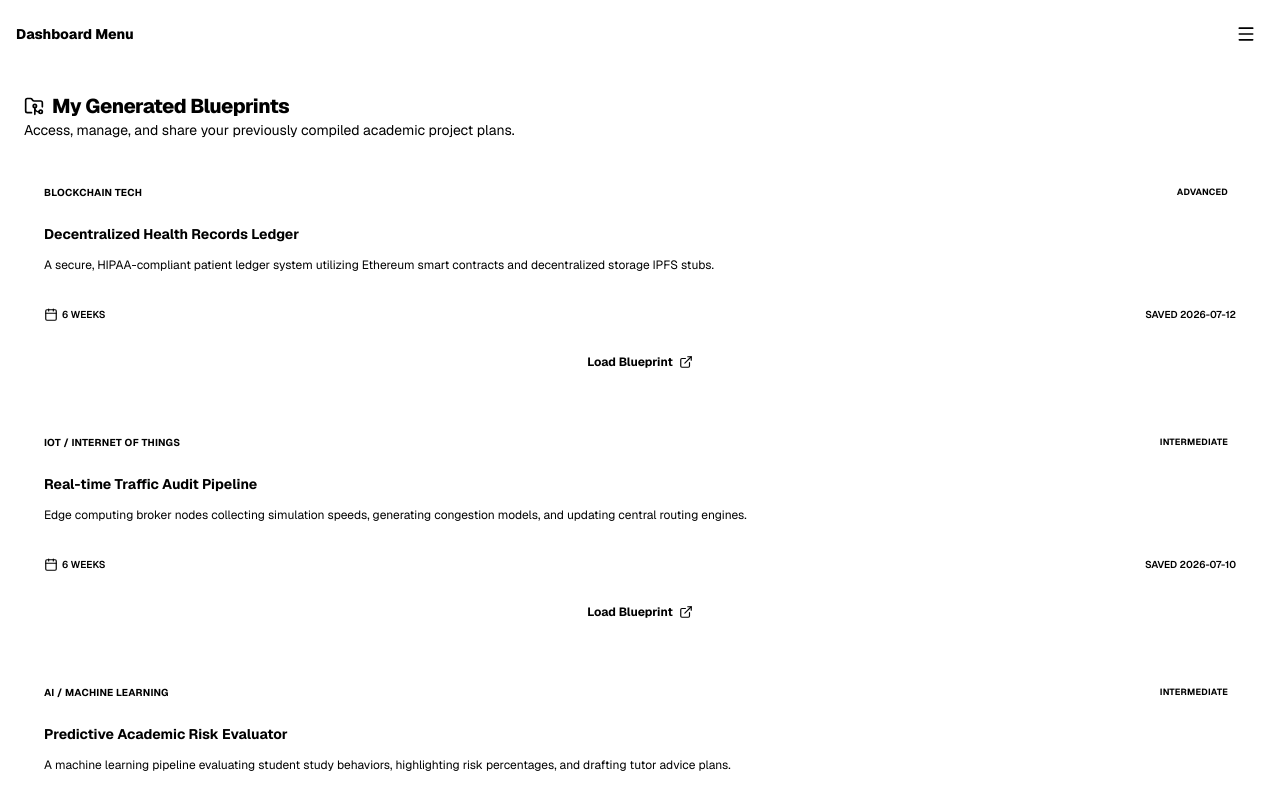
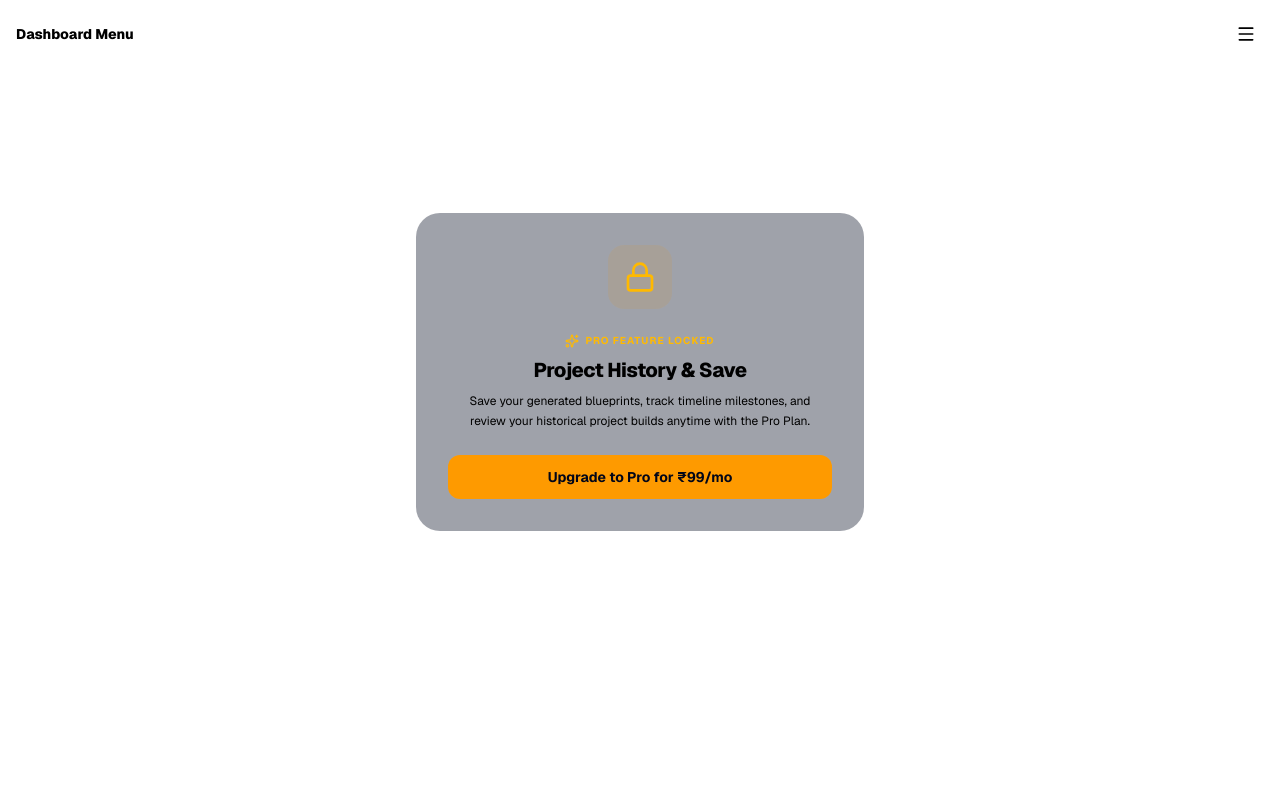
Before and after one commit to Archit-Rajput11/ai-project-builder, a Next.js app: page /dashboard/projects in a window 1280 px wide. Shown: the top 800 px of the page. Built offline with nearby package versions, Linux system fonts and the light colour scheme.

Commit message:
fix: attach pro_session token to AI generation headers

```diff
--- a/src/app/api/create-order/route.ts
+++ b/src/app/api/create-order/route.ts
@@ -19,7 +19,7 @@ export async function POST() {
       key_secret: keySecret,
     });
 
-    const amountInPaise = 99 * 100; // ₹99 = 9900 paise
+    const amountInPaise = 20 * 100; // ₹20 = 2000 paise
 
     const order = await razorpay.orders.create({
       amount: amountInPaise,
--- a/src/app/dashboard/page.tsx
+++ b/src/app/dashboard/page.tsx
@@ -370,6 +370,10 @@ Please provide a step-by-step explanation and code fixes to resolve this issue.`
 
   const handleDownloadBoilerplate = async () => {
     if (!plan) return;
+    if (!isPremium) {
+      router.push("/dashboard/pricing");
+      return;
+    }
     try {
       setLoading(true);
       // Dynamically import jszip to avoid SSR issues
@@ -678,6 +682,22 @@ For detailed viva questions, chapter thesis blueprints, and week-by-week checkpo
     router.push("/auth");
   };
 
+  const handleChatOpen = () => {
+    if (!isPremium) {
+      router.push("/dashboard/pricing");
+    } else {
+      setIsChatOpen(true);
+    }
+  };
+
+  const handleDebugClick = (task: Task) => {
+    if (!isPremium) {
+      router.push("/dashboard/pricing");
+    } else {
+      setDebugTask(task);
+    }
+  };
+
   return (
     <div className="flex flex-col gap-8 pb-16 animate-fade-in">
 
@@ -807,10 +827,23 @@ For detailed viva questions, chapter thesis blueprints, and week-by-week checkpo
           {plan && (
             <button
               onClick={handlePremiumPdfClick}
-              className="flex items-center justify-center gap-2 px-6 py-3 rounded-xl border border-amber-500/30 hover:border-amber-500 bg-amber-500/10 hover:bg-amber-500/20 text-amber-400 font-bold text-sm transition-all shadow-md shadow-amber-500/5 cursor-pointer animate-pulse"
-            >
+              className={`flex items-center justify-center gap-2 px-6 py-3 rounded-xl border transition-all shadow-md cursor-pointer ${
+                isPremium
+                  ? "border-emerald-500/30 hover:border-emerald-500 bg-emerald-500/10 hover:bg-emerald-500/20 text-emerald-400 font-bold text-sm shadow-emerald-500/5"
+                  : "border-amber-500/30 hover:border-amber-500 bg-amber-500/10 hover:bg-amber-500/20 text-amber-400 font-bold text-sm shadow-amber-500/5 animate-pulse"
+              }`}
+            >
+              {isPremium ? (
+                <>
+                  <Download className="w-4 h-4 text-emerald-400" />
+                  Download PDF
+                </>
+              ) : (
+                <>
                   <Award className="w-4 h-4 text-amber-400" />
                   Get Premium PDF
+                </>
+              )}
             </button>
           )}
         </div>
@@ -915,6 +948,7 @@ For detailed viva questions, chapter thesis blueprints, and week-by-week checkpo
               </button>
 
               {/* Quick print action button */}
+              {isPremium && (
                 <button
                   onClick={handleDownloadPDF}
                   className="flex items-center gap-1.5 px-3 py-1.5 rounded-lg border border-border-accent hover:bg-bg-accent font-semibold text-xs transition-colors cursor-pointer"
@@ -922,6 +956,7 @@ For detailed viva questions, chapter thesis blueprints, and week-by-week checkpo
                   <Download className="w-3.5 h-3.5" />
                   Download Plan
                 </button>
+              )}
 
               {/* Sign Out Button */}
               <button
@@ -995,9 +1030,13 @@ For detailed viva questions, chapter thesis blueprints, and week-by-week checkpo
                   </h4>
                   <button
                     onClick={handleDownloadBoilerplate}
-                    className="no-print self-start flex items-center gap-2 px-3.5 py-1.5 rounded-lg border border-emerald-500/30 hover:border-emerald-500 bg-emerald-500/10 hover:bg-emerald-500/20 text-emerald-400 font-bold text-xs transition-all cursor-pointer"
-                  >
-                    📦 Download Starter Boilerplate
+                    className={`no-print self-start flex items-center gap-2 px-3.5 py-1.5 rounded-lg border transition-all cursor-pointer ${
+                      isPremium
+                        ? "border-emerald-500/30 hover:border-emerald-500 bg-emerald-500/10 hover:bg-emerald-500/20 text-emerald-400 font-bold text-xs"
+                        : "border-amber-500/30 hover:border-amber-500 bg-amber-500/10 hover:bg-amber-500/20 text-amber-400 font-bold text-xs"
+                    }`}
+                  >
+                    {isPremium ? "📦 Download Starter Boilerplate" : "🔒 Unlock Starter Boilerplate"}
                   </button>
                 </div>
                 <div className="rounded-2xl overflow-hidden border border-slate-200 dark:border-slate-800 bg-slate-900 shadow-md">
@@ -1106,7 +1145,7 @@ For detailed viva questions, chapter thesis blueprints, and week-by-week checkpo
                                           <button
                                             onClick={(e) => {
                                               e.stopPropagation();
-                                              setDebugTask(task);
+                                              handleDebugClick(task);
                                             }}
                                             className="px-2 py-1 rounded border border-red-500/20 hover:border-red-500/50 bg-red-500/5 hover:bg-red-500/10 text-red-400 font-extrabold text-[9px] transition-all cursor-pointer"
                                           >
@@ -1439,14 +1478,18 @@ For detailed viva questions, chapter thesis blueprints, and week-by-week checkpo
       {/* Floating Action Button - Ask Tutor */}
       {plan && (
         <button
-          onClick={() => setIsChatOpen(true)}
-          className="no-print fixed bottom-6 right-6 z-40 flex items-center gap-2 px-5 py-3.5 rounded-full bg-primary hover:bg-primary-hover text-white font-bold text-sm shadow-lg shadow-primary/30 transition-all hover:scale-[1.04] active:scale-[0.98] cursor-pointer animate-fade-in"
+          onClick={handleChatOpen}
+          className={`no-print fixed bottom-6 right-6 z-40 flex items-center gap-2 px-5 py-3.5 rounded-full font-bold text-sm shadow-lg transition-all hover:scale-[1.04] active:scale-[0.98] cursor-pointer animate-fade-in ${
+            isPremium
+              ? "bg-primary hover:bg-primary-hover text-white shadow-primary/30"
+              : "bg-amber-500 hover:bg-amber-600 text-slate-950 shadow-amber-500/20"
+          }`}
         >
           <span className="relative flex h-2.5 w-2.5">
             <span className="animate-ping absolute inline-flex h-full w-full rounded-full bg-white opacity-75"></span>
             <span className="relative inline-flex rounded-full h-2.5 w-2.5 bg-emerald-400"></span>
           </span>
-          💬 Ask Tutor
+          {isPremium ? "💬 Ask Tutor" : "🔒 Unlock Tutor (Pro)"}
         </button>
       )}
 
--- a/src/app/dashboard/pricing/page.tsx
+++ b/src/app/dashboard/pricing/page.tsx
@@ -37,7 +37,7 @@ export default function PricingPage() {
   };
 
   const handleUpgradeNow = async () => {
-    console.log("Payment triggered for ₹99");
+    console.log("Payment triggered for ₹20");
     setLoading(true);
 
     try {
@@ -243,10 +243,10 @@ export default function PricingPage() {
 
             <div className="flex items-baseline gap-2 py-2 border-b border-border-accent/30">
               <span className="text-xs text-foreground/45 line-through font-bold">
-                ₹199
+                ₹99
               </span>
               <span className="text-3xl font-extrabold text-amber-400">
-                ₹99
+                ₹20
               </span>
               <span className="text-xs text-foreground/40 font-semibold">
                 / per month
@@ -307,7 +307,7 @@ export default function PricingPage() {
                 ) : (
                   <>
                     <Award className="w-4.5 h-4.5 text-slate-950" />
-                    Get Premium for ₹99/mo
+                    Get Premium for ₹20/mo
                   </>
                 )}
               </button>
--- a/src/app/dashboard/projects/page.tsx
+++ b/src/app/dashboard/projects/page.tsx
@@ -1,9 +1,14 @@
 "use client";
 
 import * as React from "react";
-import { FolderGit2, Calendar, Award, ExternalLink, ShieldCheck } from "lucide-react";
+import { useRouter } from "next/navigation";
+import { FolderGit2, Calendar, Award, ExternalLink, ShieldCheck, Lock, Sparkles } from "lucide-react";
+import { useProStatus } from "@/hooks/useProStatus";
 
 export default function ProjectsPage() {
+  const router = useRouter();
+  const { isPro: isPremium, loading } = useProStatus();
+
   const mockProjects = [
     {
       title: "Decentralized Health Records Ledger",
@@ -30,6 +35,44 @@ export default function ProjectsPage() {
       description: "A machine learning pipeline evaluating student study behaviors, highlighting risk percentages, and drafting tutor advice plans.",
     },
   ];
+
+  if (loading) {
+    return (
+      <div className="animate-pulse text-sm text-foreground/40 p-6 border border-border-accent bg-bg-accent/20 backdrop-blur-md rounded-3xl">
+        Checking premium credentials...
+      </div>
+    );
+  }
+
+  if (!isPremium) {
+    return (
+      <div className="flex flex-col items-center justify-center min-h-[70vh] px-4">
+        <div className="max-w-md w-full p-8 rounded-3xl border border-amber-500/25 bg-slate-900/40 dark:bg-slate-950/40 backdrop-blur-md text-center flex flex-col items-center gap-6 shadow-xl shadow-amber-950/5">
+          <div className="w-16 h-16 rounded-2xl bg-amber-500/10 border border-amber-500/20 flex items-center justify-center text-amber-400">
+            <Lock className="w-8 h-8" />
+          </div>
+          <div className="flex flex-col gap-2">
+            <span className="text-[10px] font-bold text-amber-400 uppercase tracking-widest flex items-center justify-center gap-1.5">
+              <Sparkles className="w-3.5 h-3.5" />
+              Pro Feature Locked
+            </span>
+            <h3 className="text-xl font-extrabold tracking-tight text-foreground">
+              Project History & Save
+            </h3>
+            <p className="text-xs text-foreground/60 leading-relaxed px-2">
+              Save your generated blueprints, track timeline milestones, and review your historical project builds anytime with the Pro Plan.
+            </p>
+          </div>
+          <button
+            onClick={() => router.push("/dashboard/pricing")}
+            className="w-full py-3 rounded-xl bg-amber-500 hover:bg-amber-600 active:scale-[0.99] text-slate-950 font-bold text-sm transition-all shadow-lg shadow-amber-500/10 cursor-pointer flex items-center justify-center gap-2"
+          >
+            Upgrade to Pro for ₹99/mo
+          </button>
+        </div>
+      </div>
+    );
+  }
 
   return (
     <div className="flex flex-col gap-6 animate-fade-in pb-12">
```
Lines whose indentation alone changed are shown as unchanged.
